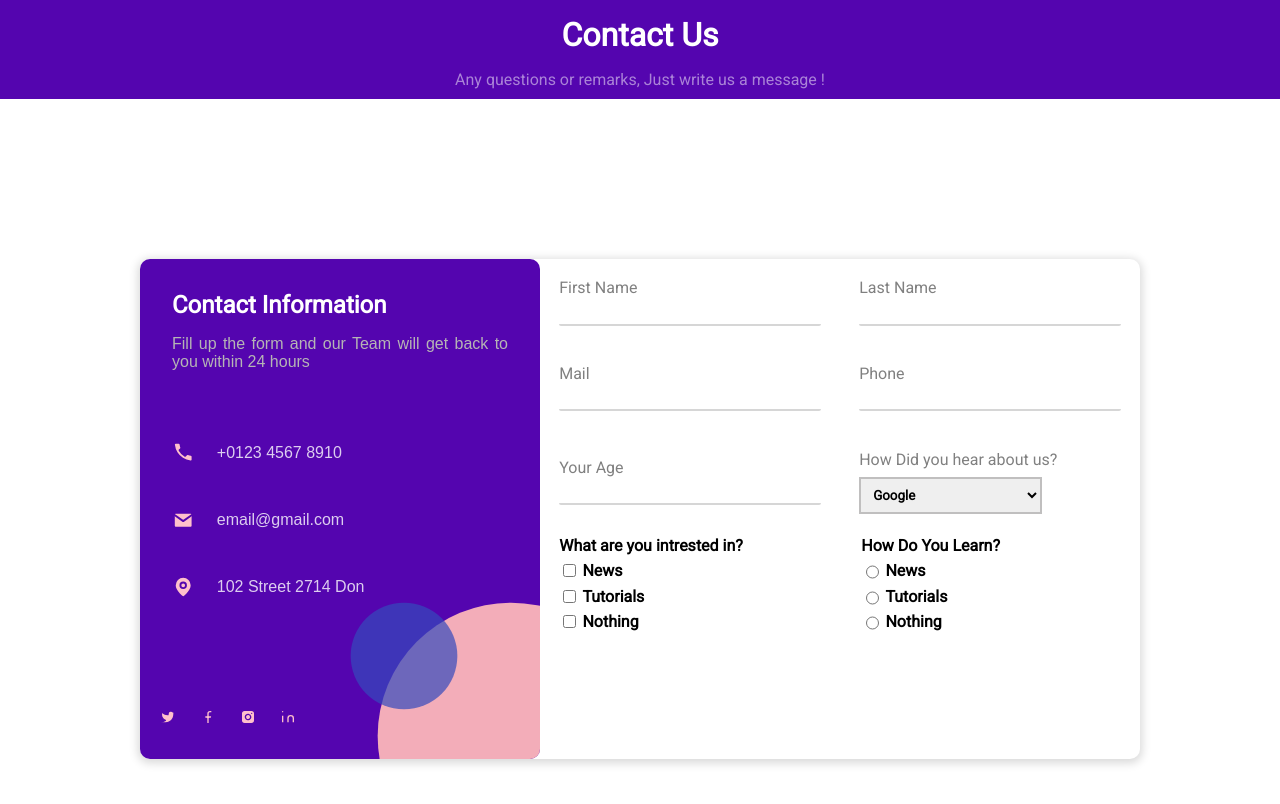
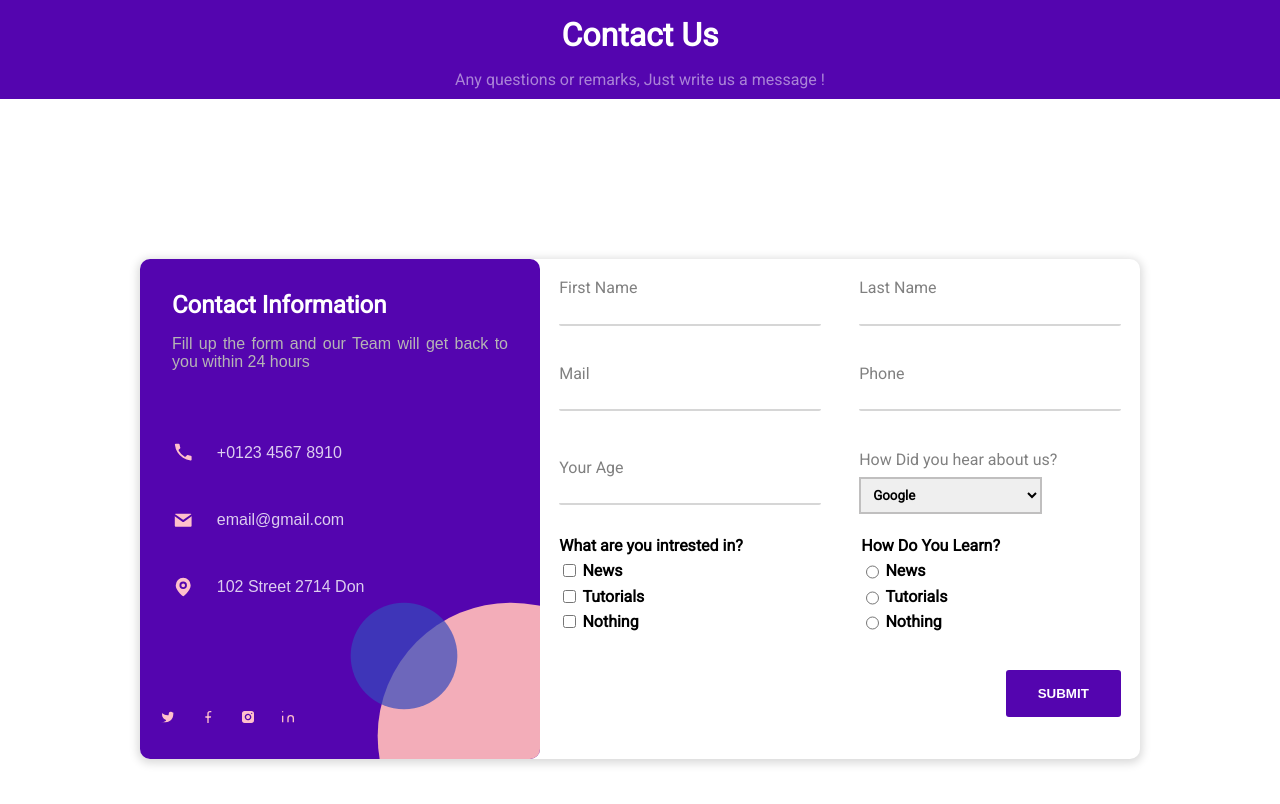
Before and after one commit to amirtbi/vuejs-form, a Vue app: page / in a window 1280 px wide. Shown: the top 804 px of the page. Built offline with nearby package versions, Linux system fonts and the light colour scheme.

Commit message:
adding BaseButton component inside UI folder and some modifications on layout files

```diff
--- /dev/null
+++ b/src/components/UI/BaseButton.vue
@@ -0,0 +1,41 @@
+<template>
+
+    <button :class="mode" :mode="mode">
+        <slot></slot>
+    </button>
+
+</template>
+<script>
+export default {
+    props:["mode"]
+}
+</script>
+
+<style scoped>
+.action{
+    color:white;
+    font-family: "Karla", sans-serif;
+    padding: 1rem 2rem;
+    font-weight: bold;
+    background-color: var(--primaryColor);
+    border: none;
+    border-radius: 3px;
+    outline: none;
+    cursor: pointer;
+    transition: ease-in-out 0.5s;
+
+}
+.action:hover{
+    background-color: var(--accentColor);
+    color:black;
+}
+div.button-container{
+    display: flex;
+    flex-direction: row;
+    justify-content: flex-end;
+    align-content: center;
+    width: 100%;
+    margin-top: 1rem;
+    padding: 1.2rem;
+}
+</style>
--- a/src/components/layouts/FormResource/TheFormControl.vue
+++ b/src/components/layouts/FormResource/TheFormControl.vue
@@ -1,6 +1,6 @@
 <template>
   <div class="contact-container__form">
-    <form class="form-control">
+    <form class="form-control" @submit.prevent>
       <!--form-row-->
       <div class="form-row">
         <div class="form-row__field">
@@ -68,13 +68,21 @@
           </div>
         </div>
       </div>
-
+      <div class="button-container">
+        <base-button @click="displayAlert" mode="action">SUBMIT</base-button>
+      </div>
     </form>
   </div>
 </template>
 
 <script>
-export default {};
+export default {
+  methods:{
+    displayAlert(){
+      alert("form is submitted")
+          }
+  }
+};
 </script>
 
 <style scoped>
@@ -167,4 +175,13 @@ div.form-radiobox label {
   font-weight: bold;
   margin-left: 0.2rem;
 }
+div.button-container{
+    display: flex;
+    flex-direction: row;
+    justify-content: flex-end;
+    align-content: center;
+    width: 100%;
+    margin-top: 1rem;
+    padding: 1.2rem;
+}
 </style>
--- a/src/main.js
+++ b/src/main.js
@@ -1,5 +1,8 @@
 import { createApp } from 'vue'
 import App from './App.vue'
 
+import BaseButton from './components/UI/BaseButton.vue';
 const app = createApp(App);
+
+app.component("base-button",BaseButton);
 app.mount('#app');
```
